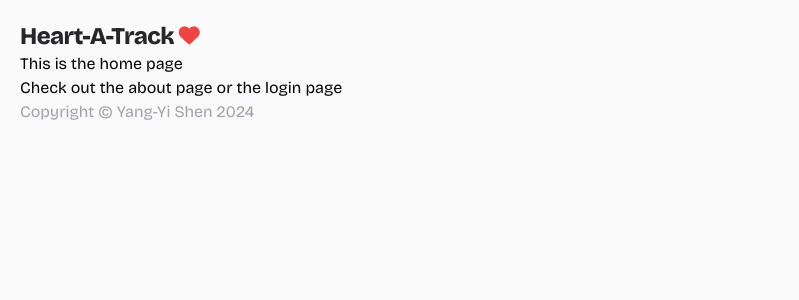
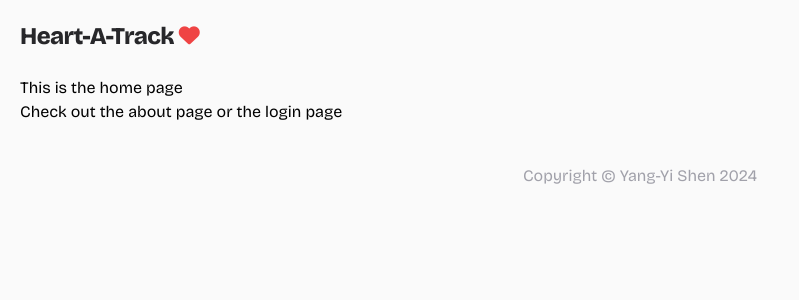
Before and after one commit to yangyi-shen/heart-a-track, a React (Vite) app in the folder frontend/: page / in a window 1280 px wide. Shown: the top 300 px of the page, without its empty margins (0-799 px from the left). Built offline with nearby package versions, Linux system fonts and the light colour scheme.

Commit message:
feat: brushed up logo and copyright

```diff
--- a/frontend/src/main.jsx
+++ b/frontend/src/main.jsx
@@ -36,11 +36,11 @@ const router = createBrowserRouter([
 createRoot(document.getElementById('root')).render(
   <StrictMode>
     <div className='p-5'>
-      <div className='flex align-center'>
+      <div className='flex align-center mb-6'>
         <h2 className='text-2xl font-extrabold tracking-tight text-zinc-800'>Heart-A-Track <i className='fa fa-heart fa-sm text-red-500'></i></h2>
       </div>
       <RouterProvider router={router} />
-      <footer className='text-zinc-400'>Copyright © Yang-Yi Shen 2024</footer>
+      <footer className='text-zinc-400 mt-10 text-center'>Copyright © Yang-Yi Shen 2024</footer>
     </div>
   </StrictMode>,
 )
```
